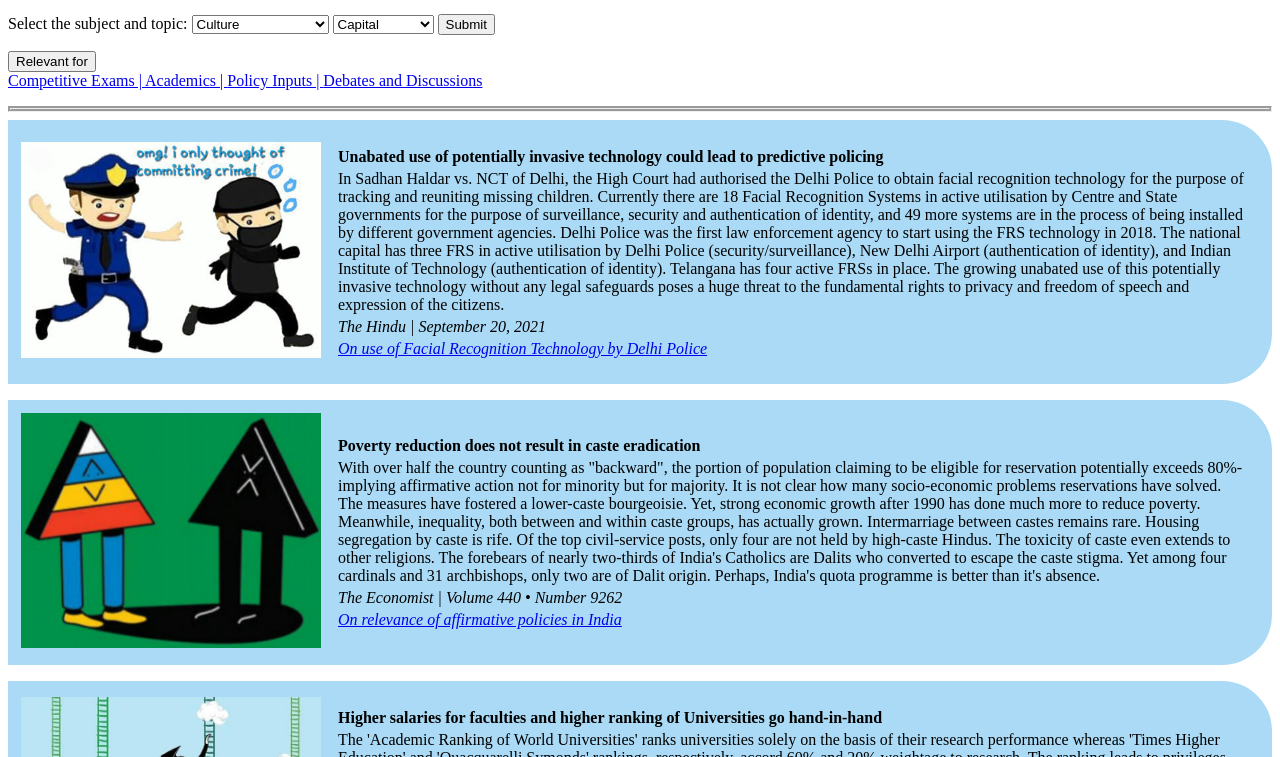
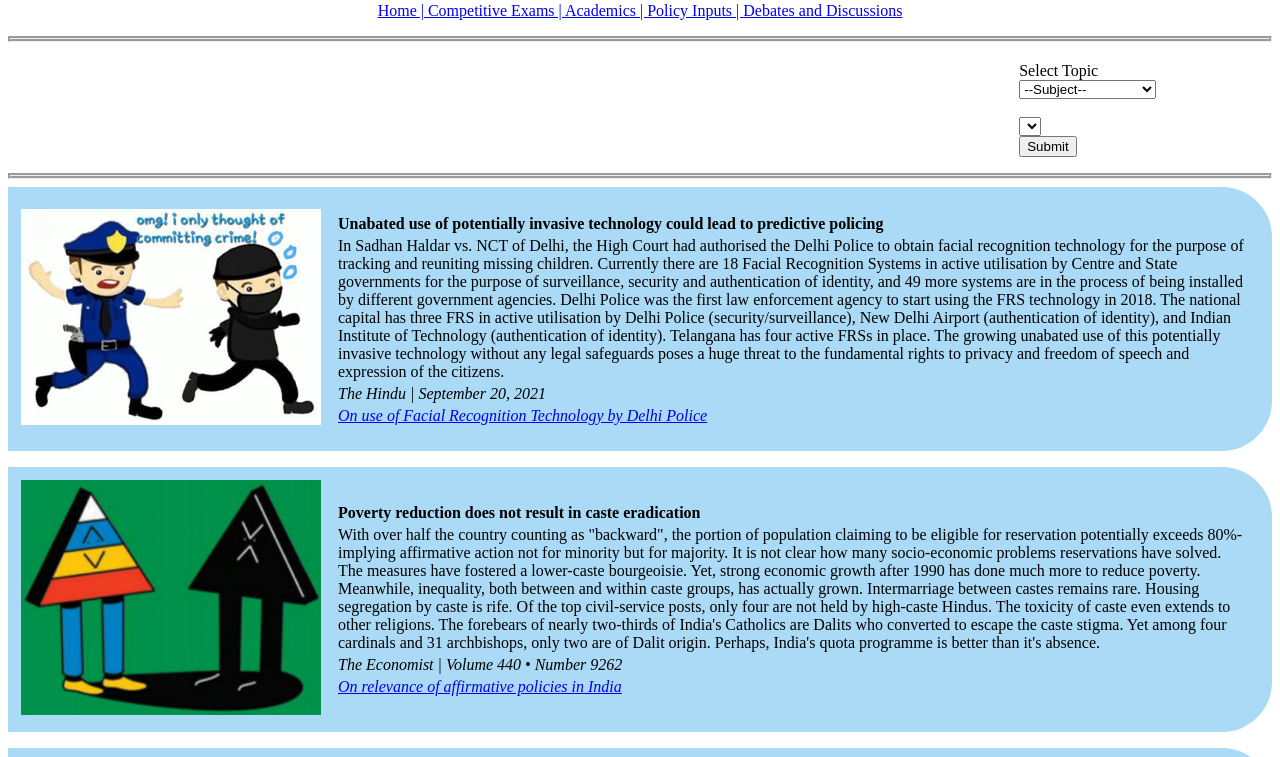
Before and after one commit to AnuMadav/re-rite, a plain HTML site: page index.html in a window 1280 px wide. Shown: the part 84-841 px from the top of the page. Drawn offline with nearby package versions, Linux system fonts and the light colour scheme.

Commit message:
Add files via upload

```diff
--- a/index.html
+++ b/index.html
@@ -3,7 +3,7 @@
   <head>
     <meta charset="utf-8">
     <title>Re-rite</title>
-
+<script src="jquery-3.6.0.min.js"></script>
     <style media="screen">
       body{
         background-color: white;
@@ -19,16 +19,39 @@
       hr{
         border: none;
       }
-
+      .relevance{
+        text-align: center;
+      }
+      .container{
+        margin-top: 20px;
+        margin-left: 80%;
+      }
+      .f-group{
+        float: bottom;
+      }
+      .f-group{
+        display: block;
+      }
     </style>
 
-
-
-<p style="color: #377DB8"><img src="logo.png" alt="Logo" height="40"><b>@viewpoints</b></p>
+<p style="color: #377DB8"><img src="logo.png" alt="Logo" height="50"><b>@viewpoints</b></p>
+<div class="relevance">
+  <div class="dropdown-content">
+    <a href="#" class="home"> Home | </a>
+    <a href="#" class="comp-exams">Competitive Exams | </a>
+    <a href="#" class="academics">Academics | </a>
+    <a href="#" class="policy">Policy Inputs | </a>
+    <a href="#" class="discussions">Debates and Discussions</a>
+  </div>
+  </div>
+<p> <span>
 <hr style="border:groove;">
-<p> <span>
-  Select the subject and topic:
-<select class="subject" name="Subjects" id="subject">
+
+<div class="container">
+  <div class= "f-group">
+    <label for="">Select Topic</label>
+    <select class="f-group" name="s1" id="slct1" onchange= "populate(this.id,'slct2')">
+      <option value="">--Subject--</option>
       <option value="culture">Culture</option>
       <option value="security">Security</option>
       <option value="disasters">Disasters</option>
@@ -43,37 +66,49 @@
       <option value="technology">Technology</option>
       <option value="society">Society</option>
     </select>
-
-
-<select class="topic" name="Topics" id="topic">
-  <option value="capital">Capital</option>
-  <option value="revenue">Revenue</option>
-  <option value="expenditure">Expenditure</option>
-  <option value="tax">Tax</option>
-  <option value="debt">Debt</option>
-  <option value="policy">Policy</option>
-  <option value="resource">Resource</option>
-  <option value="employment">Employment</option>
-  <option value="demography">Demography</option>
-  <option value="income">Income</option>
-  <option value="growth">Growth</option>
-  <option value="development">Development</option>
+    <br>
+  </div>
+  <div class="f-group">
+    <label for=""></label>
+    <select class="f-group" name="slct2" id="slct2">
     </select>
-<script src="jquery-3.6.0.min.js"></script>
-
-
     <button type="button" name="button">Submit</button>
-
-<div class="relevance">
+  </div>
+</div>
+</p>
+
+<script type="text/javascript">
+  function populate(s1,s2)
+  {
+    var s1 = document.getElementbyId(s1);
+    var s2 = document.getElementbyId(s2);
+
+    s2.innerHTML = "";
+
+    if(s1.value == "culture")
+    {
+      var optionArray = ["|", "dance|Dance", "drama|Drama"];
+    }
+    else if (s1.value == "polity")
+    {
+      var optionArray = ["constitution|Constitution", "legislation|Legislation"];
+    }
+    for(var option in optionArray)
+    {
+      var pair = optionArray[option].split("|");
+      var newoption = document.createElement("option");
+
+      newoption.value = pair[0];
+      newoption.innerHTML = pair[1];
+      s2.options.add(newoption);
+    }
+  }
+</script>
+
+<!--
   <button type="button" name="button">Relevant for</button>
-  <div class="dropdown-content">
-    <a href="#" class="comp-exams">Competitive Exams | </a>
-    <a href="#" class="academics">Academics | </a>
-    <a href="#" class="policy">Policy Inputs | </a>
-    <a href="#" class="discussions">Debates and Discussions</a>
-  </div>
-</div>
-</span>
+
+</span> -->
 </p>
 <hr style="border:groove;">
   </head>
```
Lines whose indentation alone changed are shown as unchanged.
